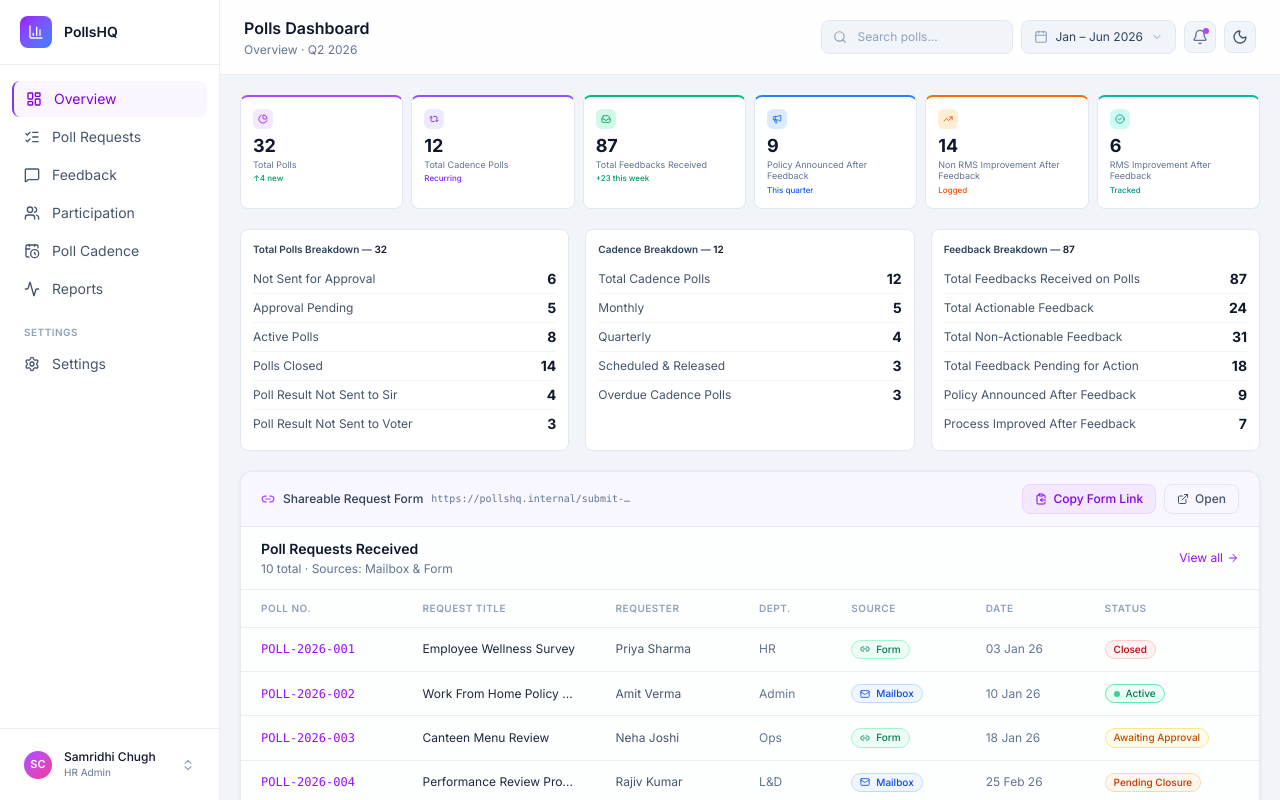
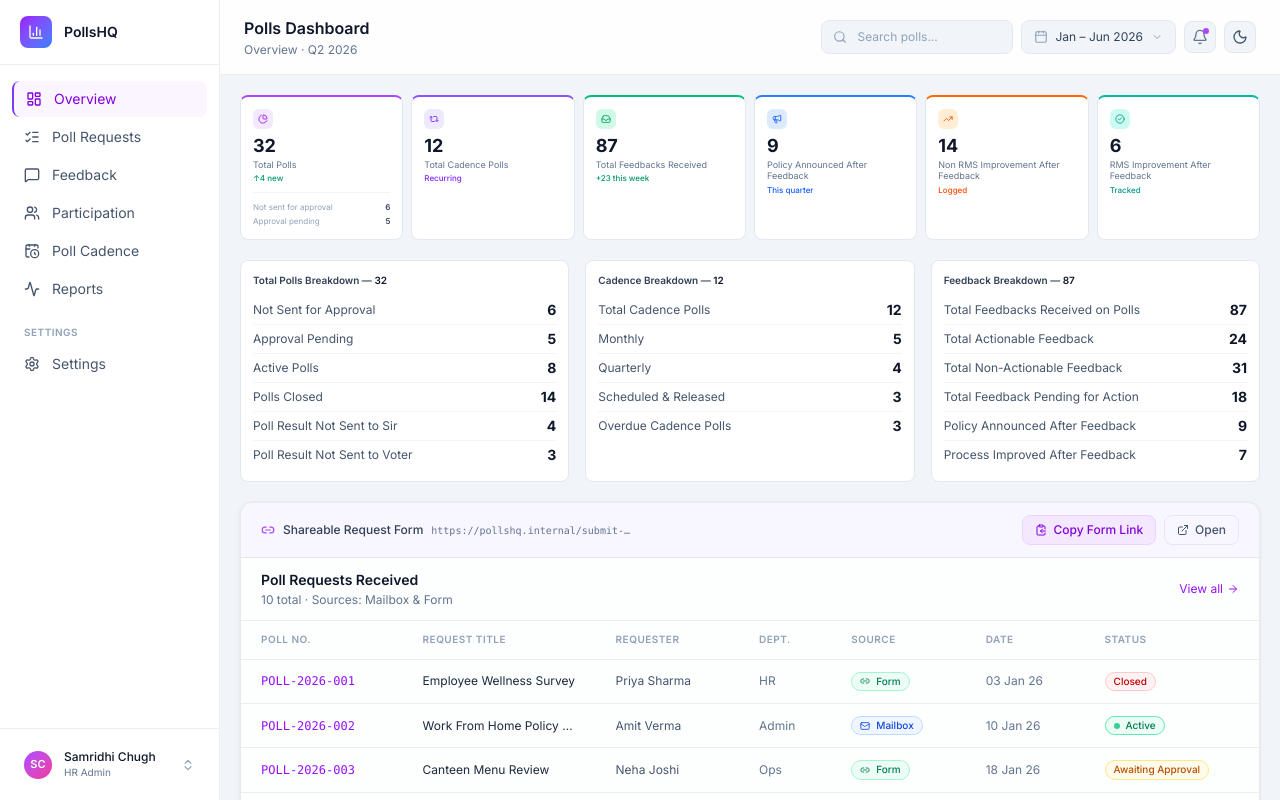
Before and after one commit to samridhichugh2000-hue/Pollsmockup, a Next.js app: page / in a window 1280 px wide. Shown: the top 800 px of the page. Built offline with nearby package versions, Linux system fonts and the light colour scheme.

Commit message:
show Not sent for approval + Approval pending inside Total Polls card

```diff
--- a/components/dashboard/KPICards.tsx
+++ b/components/dashboard/KPICards.tsx
@@ -30,6 +30,18 @@ export function KPICards() {
             <p className="text-lg font-bold text-slate-900 dark:text-slate-100 leading-none">{kpi.value}</p>
             <p className="text-[9px] text-slate-500 dark:text-slate-400 mt-1 leading-tight">{kpi.label}</p>
             <p className={`text-[8px] font-medium mt-0.5 ${col.delta}`}>{kpi.delta}</p>
+            {i === 0 && (
+              <div className="mt-2 pt-2 border-t border-slate-100 dark:border-slate-700 flex flex-col gap-0.5">
+                <div className="flex justify-between">
+                  <span className="text-[8px] text-slate-400">Not sent for approval</span>
+                  <span className="text-[8px] font-semibold text-slate-700 dark:text-slate-300">6</span>
+                </div>
+                <div className="flex justify-between">
+                  <span className="text-[8px] text-slate-400">Approval pending</span>
+                  <span className="text-[8px] font-semibold text-slate-700 dark:text-slate-300">5</span>
+                </div>
+              </div>
+            )}
           </div>
         );
       })}
```
